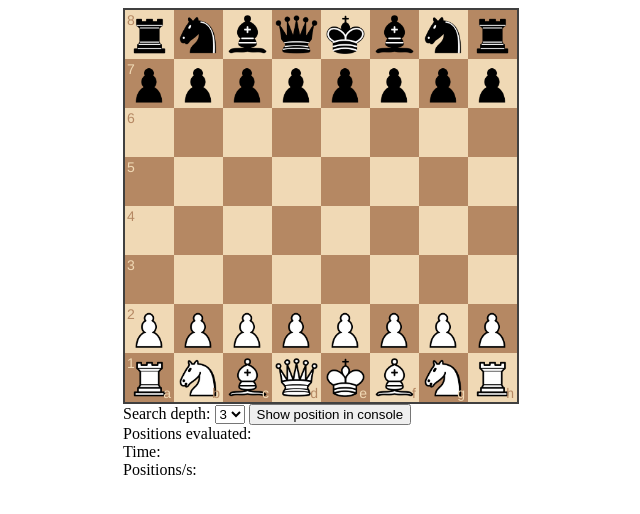
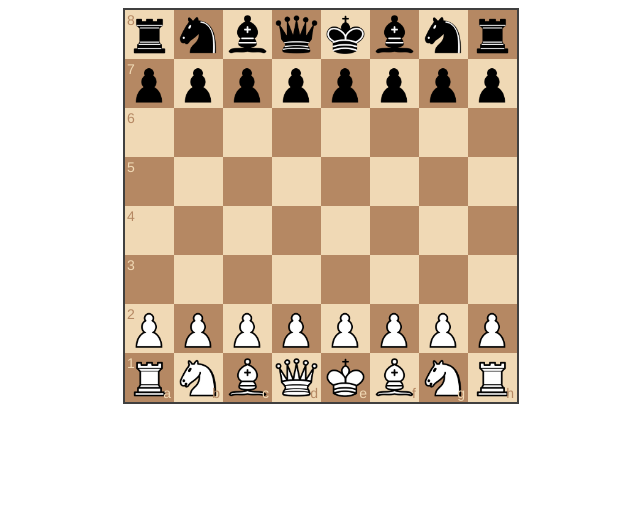
Before and after one commit to boghoziant/chess-js-ai, a website: page index.html in a window 1280 px wide. Shown: the whole page, without its empty margins (317-957 px from the left). Drawn offline with Linux system fonts and the light colour scheme.

Commit message:
Quick update to use less of minimax for github pages

```diff
--- a/index.html
+++ b/index.html
@@ -8,26 +8,6 @@
 <body>
 <div id="board" class="board"></div>
 <div class="info">
-    Search depth:
-    <select id="search-depth">
-        <option value="1">1</option>
-        <option value="2">2</option>
-        <option value="3" selected>3</option>
-        <option value="4">4</option>
-        <option value="5">5</option>
-    </select>
-    <button id="RandomOrEval">Show position in console</button>
-
-    <br>
-    <span>Positions evaluated: <span id="position-count"></span></span>
-    <br>
-    <span>Time: <span id="time"></span></span>
-    <br>
-    <span>Positions/s: <span id="positions-per-s"></span> </span>
-    <br>
-    <br>
-    <div id="move-history" class="move-history">
-    </div>
 </div>
 <script src="lib/jquery/jquery-3.2.1.min.js"></script>
 <script src="lib/chessboardjs/js/chess.js"></script>
--- a/script.js
+++ b/script.js
@@ -76,7 +76,7 @@ function eval(b) {
 }
 
 function topLevelMiniMax() {
-    var res = miniMax(game, 2, false, -10000, 10000)
+    var res = miniMax(game, 1, false, -10000, 10000)
 
     game.move(res.m)
     board.position(game.fen())
```
Also changed, not shown: 1 other file.
